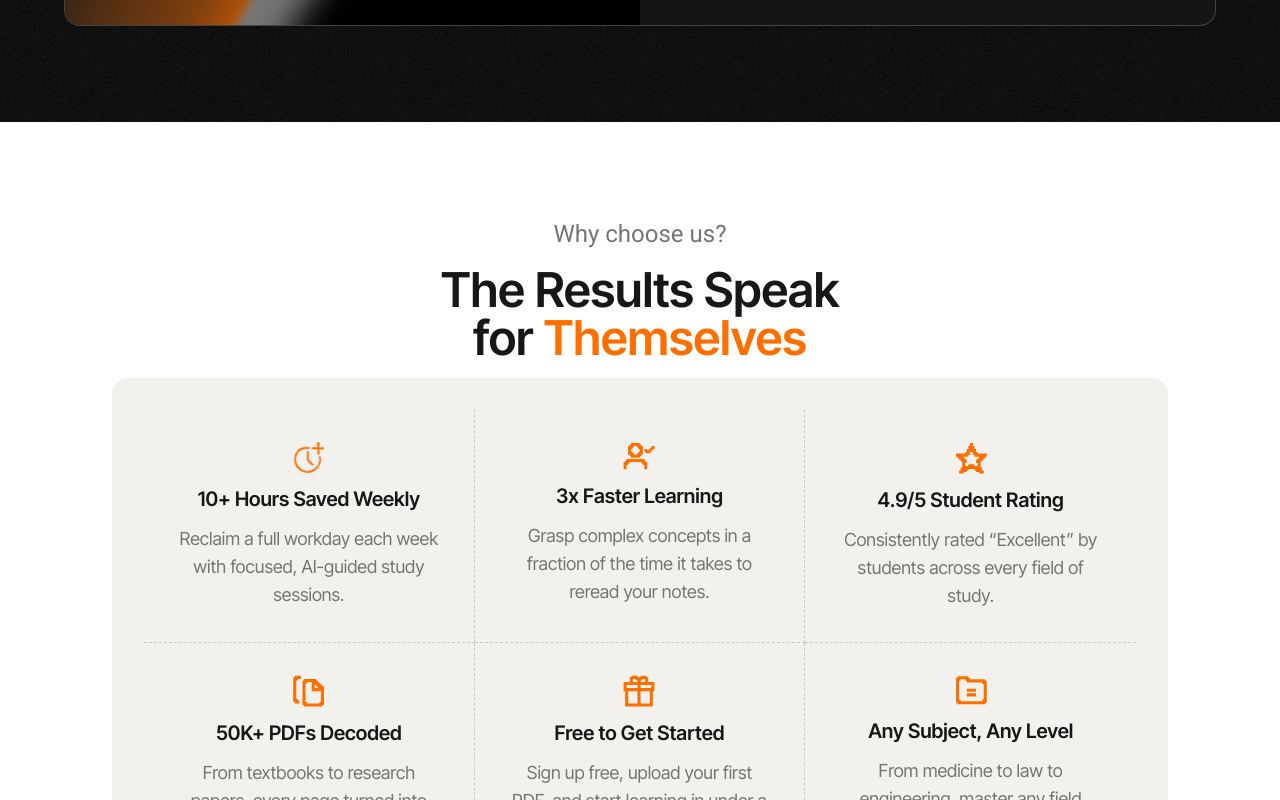
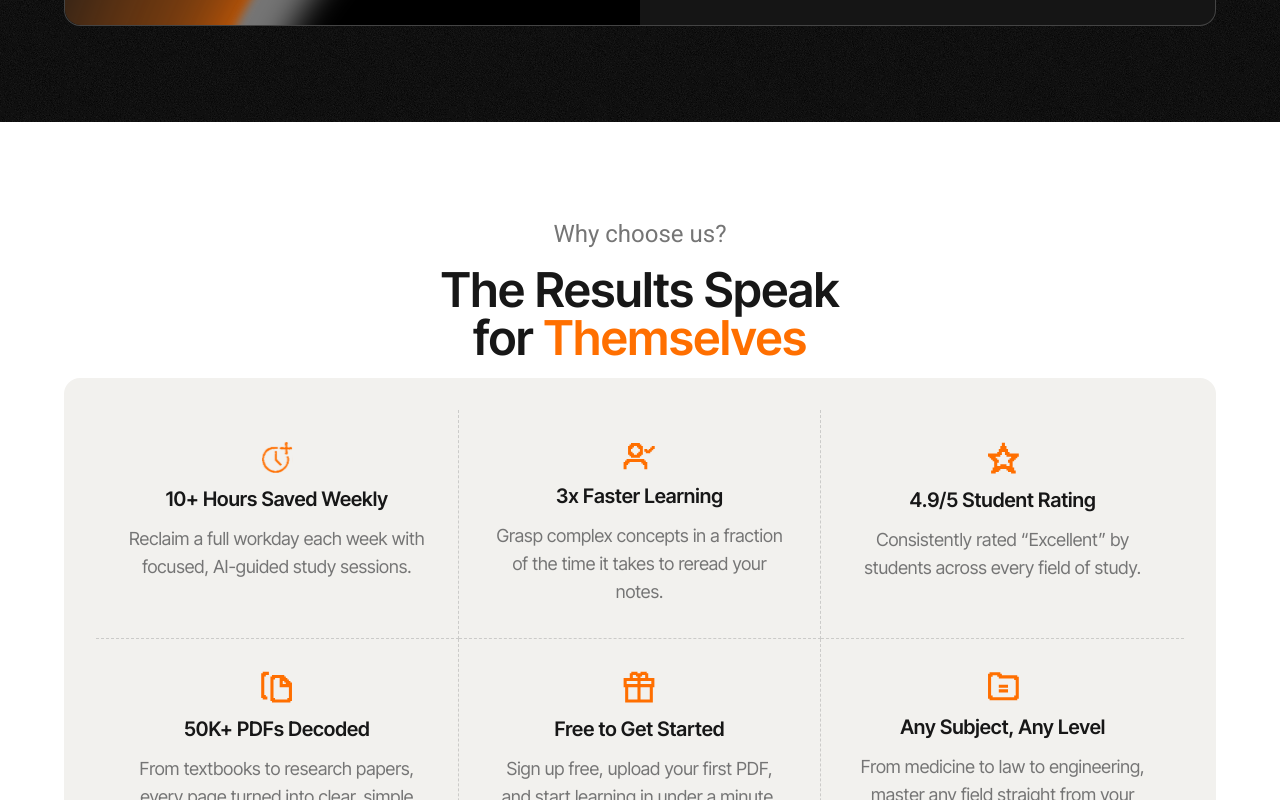
Before and after one commit to omerbakr/prepwise, a Next.js app: page / in a window 1280 px wide. Shown: the part 2900-3700 px from the top of the page. Built offline with nearby package versions, Linux system fonts and the light colour scheme.

Commit message:
refactor: move section padding to wrapper utility

```diff
--- a/app/globals.css
+++ b/app/globals.css
@@ -29,7 +29,7 @@ body {
 }
 
 @utility wrapper {
-  @apply mx-auto max-w-7xl;
+  @apply mx-auto max-w-7xl px-4 md:px-8 lg:px-16;
 }
 
 @utility flex-center {
@@ -61,12 +61,6 @@ body {
     0px 0.602187px 0.602187px -1.25px rgba(0, 0, 0, 0.18),
     0px 2.28853px 2.28853px -2.5px rgba(0, 0, 0, 0.16),
     0px 10px 10px -3.75px rgba(0, 0, 0, 0.06);
-}
-
-@layer base {
-  section {
-    @apply px-4 md:px-8 lg:px-16;
-  }
 }
 
 @keyframes blink {
--- a/components/WhyUs.tsx
+++ b/components/WhyUs.tsx
@@ -9,7 +9,7 @@ const WhyUs = () => {
       id="why-us"
       className="border-gray-10/30 border-b border-dashed bg-white"
     >
-      <div className="wrapper flex flex-col items-center gap-4 px-12 py-24">
+      <div className="wrapper flex flex-col items-center gap-4 py-24">
         <p className="section-subtitle">Why choose us?</p>
         <SectionHeading
           as="h2"
```
